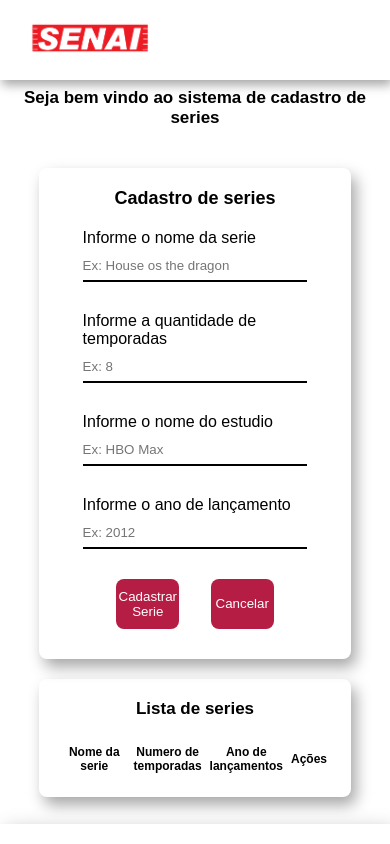
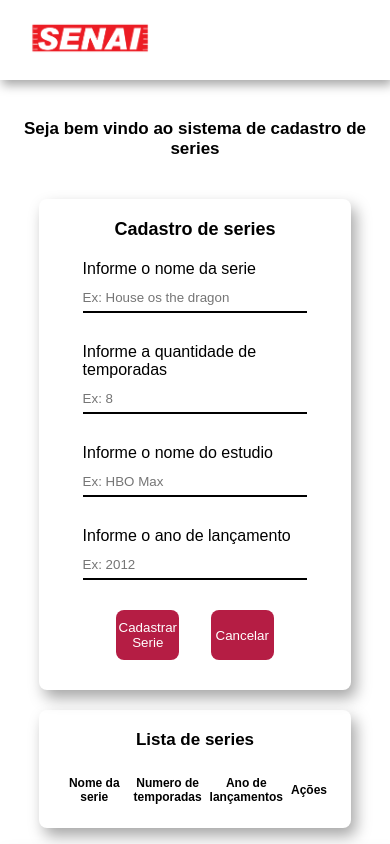
Before and after one commit to juninho-Oliveira/SeriesProject-JsonServer, a website: page index.html in a window 390 px wide. Shown: the top 844 px of the page. Drawn offline with nearby package versions, Linux system fonts and the light colour scheme; no server answers.

```diff
--- a/styles/style.css
+++ b/styles/style.css
@@ -240,8 +240,12 @@
     }
 
     main h2 {
+        font-size: 17px;
+    }
 
-        font-size: 17px;
+    #main>h2 {
+        text-align: center;
+        margin-top: 10%;
     }
 
     main .section-flex {
```
Also changed, not shown: index.html (+3 -1 lines), scripts/spript.js (+19 -0 lines).
